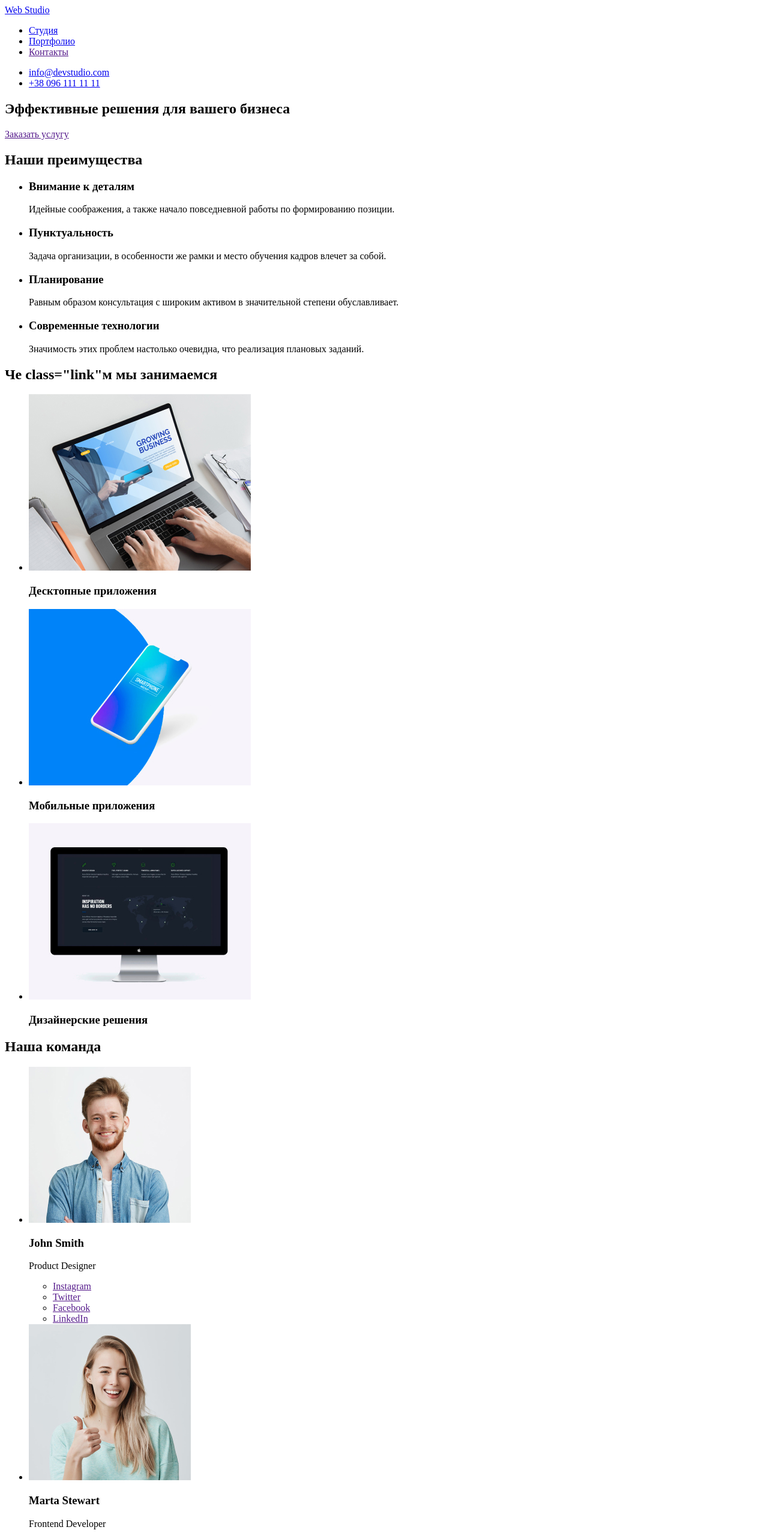
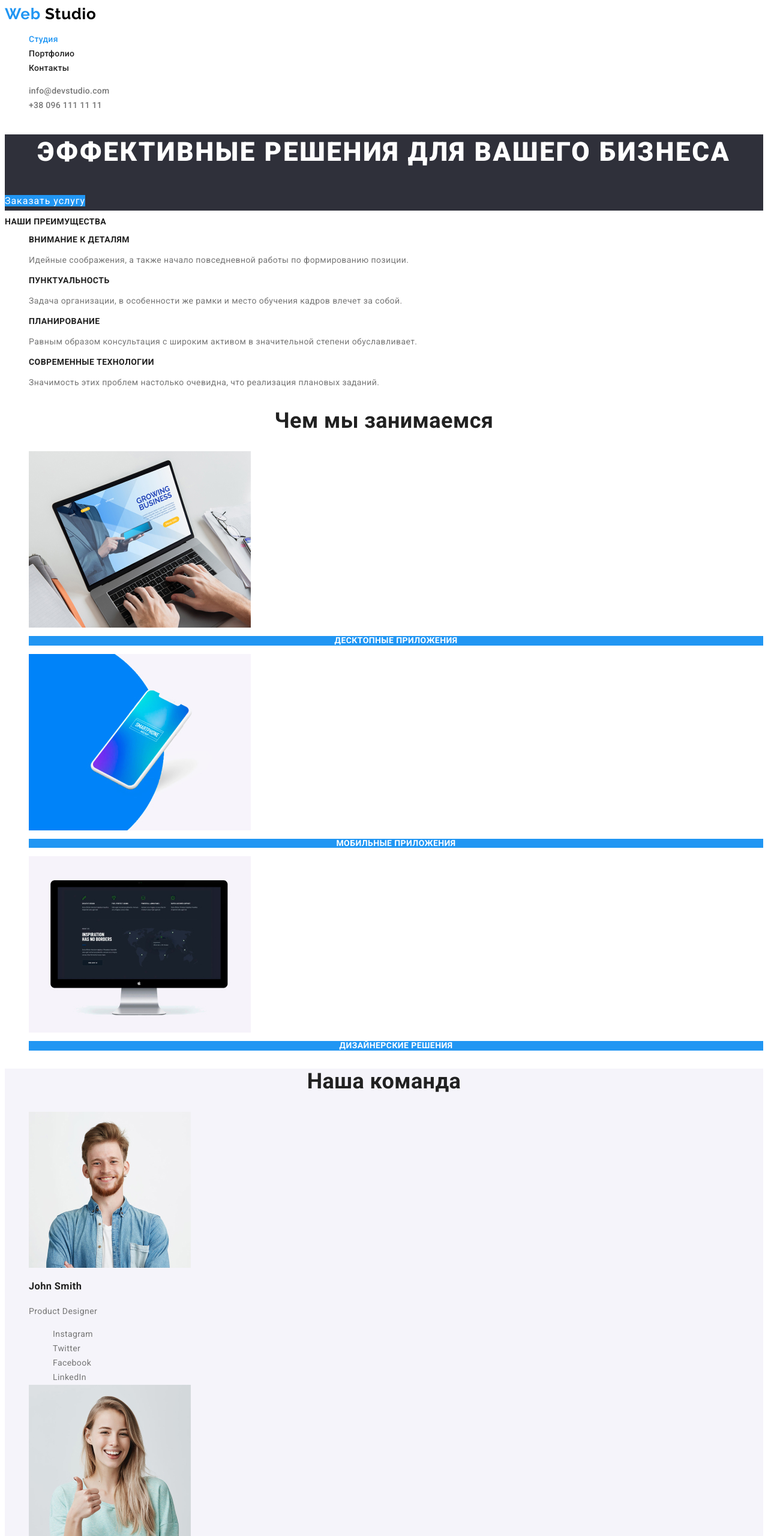
Before and after one commit to She-Helen/goit-markup-hw-02, a plain HTML site: page index.html in a window 1280 px wide. Shown: the top 2560 px of the page at 60% size. Drawn offline with Linux system fonts and the light colour scheme.

Commit message:
добавляет стили к тексту первых секций главной страницы
готово до секции с командой

```diff
--- /dev/null
+++ b/css/styles.css
@@ -0,0 +1,173 @@
+/* Нормализация пока тут*/
+html {
+  box-sizing: border-box;
+}
+*,
+*::before,
+*::after {
+  box-sizing: inherit;
+}
+img {
+  display: block;
+  max-width: 100%;
+  height: auto;
+}
+
+/* основной цвет текста  #757575; */
+/* цвет текста заголовков #212121; */
+/* белый #ffffff;  */
+/* цвет для ховера - акцент #2196f3; */
+/* вторичный цвет фона #f5f4fa; */
+/* цвет фона футера #2F303A; */
+/* вторичный цвет текста футера rgba(255, 255, 255, 0.6) */
+
+:root {
+  --primary-text-color: #757575;
+  --title-text-color: #212121;
+  --accent-color: #2196f3;
+  --primary-white-color: #ffffff;
+  --secondary-bg-color: #f5f4fa;
+  --footer-bg-color: #2f303a;
+}
+
+body {
+  background-color: var(--primary-white-color);
+  color: var(--primary-text-color);
+
+  font-family: Roboto, sans-serif;
+  letter-spacing: 0.03em;
+  font-size: 14px;
+  line-height: 1.71;
+}
+
+/* сбрасываю маркировку спискам и подчеркивание ссылкам пока */
+ul {
+  list-style: none;
+}
+.link {
+  text-decoration-line: none;
+}
+.link:visited {
+  color: inherit;
+}
+
+.title {
+  color: var(--title-text-color);
+}
+
+/* Logo */
+.logo {
+  font-family: Raleway, sans-serif;
+  font-weight: 700;
+  font-size: 26px;
+  line-height: 1.19;
+  /* identical to box height - уточнить, нужно ли указывать если есть такой коммент */
+  letter-spacing: 0.03em;
+  text-decoration: none;
+
+  color: var(--accent-color);
+}
+.logo-header {
+  color: #000000;
+}
+.logo-footer {
+  color: var(--primary-white-color);
+}
+
+/* Шапка */
+.site-nav .link {
+  font-weight: 500;
+  font-size: 14px;
+  line-height: 1.14;
+  letter-spacing: 0.02em;
+}
+
+.site-nav .link:hover,
+.site-nav .link:focus {
+  color: var(--accent-color);
+}
+
+.site-nav .nav {
+  color: var(--title-text-color);
+}
+
+.site-nav .current {
+  color: var(--accent-color);
+}
+
+.contacts .link {
+  color: var(--primary-text-color);
+}
+
+/* Герой - bg-color потом заменим на картинку*/
+.hero {
+  background-color: var(--footer-bg-color);
+}
+
+.hero-title {
+  color: var(--primary-white-color);
+
+  font-weight: 900;
+  font-size: 44px;
+  line-height: 1.36;
+  text-align: center;
+  letter-spacing: 0.06em;
+  text-transform: uppercase;
+}
+
+.hero .button,
+.footer .button {
+  background-color: var(--accent-color);
+  color: var(--primary-white-color);
+
+  font-size: 16px;
+  line-height: 1.88;
+  text-align: center;
+  letter-spacing: 0.06em;
+}
+
+/* Features */
+.features .title {
+  font-weight: 700;
+  font-size: 14px;
+  line-height: 1.14;
+  text-transform: uppercase;
+}
+.text {
+  font-size: 14px;
+  line-height: 1.71;
+}
+
+/* Чем мы занимаемся*/
+.section > .title {
+  font-size: 36px;
+  font-weight: 700;
+  line-height: 1.17;
+  text-align: center;
+}
+
+.benefits {
+  color: var(--primary-white-color);
+  background-color: var(--accent-color);
+
+  font-size: 14px;
+  line-height: 1.14;
+  text-align: center;
+  text-transform: uppercase;
+}
+
+/*Команда*/
+.team {
+  background-color: var(--secondary-bg-color);
+}
+/*
+font-weight: 500;
+font-size: 16px;
+line-height: 19px;
+identical to box height
+
+text-align: center;*/
+/* Footer */
+.footer {
+  background-color: var(--footer-bg-color);
+}
--- a/index.html
+++ b/index.html
@@ -4,61 +4,70 @@
     <meta charset="UTF-8" />
     <meta name="viewport" content="width=device-width, initial-scale=1.0" />
     <title>Вэб-студия</title>
+    <link
+      href="https://fonts.googleapis.com/css2?family=Raleway:wght@700&family=Roboto:wght@400;500;700;900&display=swap"
+      rel="stylesheet"
+    />
+    <link rel="stylesheet" href="./css/styles.css" />
   </head>
   <body>
     <!-- Шапка страницы -->
     <header>
       <nav>
-        <a href="./index.html">Web Studio</a>
-        <ul>
-          <li><a href="./index.html" class="link current">Студия</a></li>
-          <li><a href="./portfolio.html" class="link">Портфолио</a></li>
-          <li><a href="" class="link">Контакты</a></li>
+        <a href="./index.html" class="logo"
+          >Web <span class="logo-header">Studio</span></a
+        >
+        <ul class="site-nav list">
+          <li><a href="./index.html" class="link nav current">Студия</a></li>
+          <li><a href="./portfolio.html" class="link nav">Портфолио</a></li>
+          <li><a href="" class="link nav">Контакты</a></li>
         </ul>
-        <ul>
+        <ul class="site-nav contacts">
           <li>
-            <a href="mailto:info@devstudio.com">info@devstudio.com</a>
+            <a href="mailto:info@devstudio.com" class="link"
+              >info@devstudio.com</a
+            >
           </li>
           <li>
-            <a href="tel:+380961111111">+38 096 111 11 11</a>
+            <a href="tel:+380961111111" class="link">+38 096 111 11 11</a>
           </li>
         </ul>
       </nav>
     </header>
     <main>
       <!-- Герой -->
-      <section>
-        <h1>Эффективные решения для вашего бизнеса</h1>
-        <a href="">Заказать услугу</a>
+      <section class="hero">
+        <h1 class="hero-title">Эффективные решения для вашего бизнеса</h1>
+        <a href="" class="link button">Заказать услугу</a>
       </section>
       <!-- Преимущества -->
-      <section>
-        <h2>Наши преимущества</h2>
+      <section class="features">
+        <h2 class="title">Наши преимущества</h2>
         <ul>
           <li>
-            <h3>Внимание к деталям</h3>
-            <p>
+            <h3 class="title">Внимание к деталям</h3>
+            <p class="text">
               Идейные соображения, а также начало повседневной работы по
               формированию позиции.
             </p>
           </li>
           <li>
-            <h3>Пунктуальность</h3>
-            <p>
+            <h3 class="title">Пунктуальность</h3>
+            <p class="text">
               Задача организации, в особенности же рамки и место обучения кадров
               влечет за собой.
             </p>
           </li>
           <li>
-            <h3>Планирование</h3>
-            <p>
+            <h3 class="title">Планирование</h3>
+            <p class="text">
               Равным образом консультация с широким активом в значительной
               степени обуславливает.
             </p>
           </li>
           <li>
-            <h3>Современные технологии</h3>
-            <p>
+            <h3 class="title">Современные технологии</h3>
+            <p class="text">
               Значимость этих проблем настолько очевидна, что реализация
               плановых заданий.
             </p>
@@ -66,8 +75,8 @@
         </ul>
       </section>
       <!-- Направления деятельности -->
-      <section>
-        <h2>Че class="link"м мы занимаемся</h2>
+      <section class="section">
+        <h2 class="title">Чем мы занимаемся</h2>
         <ul>
           <li>
             <img
@@ -76,7 +85,7 @@
               width="370"
               height="294"
             />
-            <h3>Десктопные приложения</h3>
+            <h3 class="benefits">Десктопные приложения</h3>
           </li>
           <li>
             <img
@@ -85,7 +94,7 @@
               width="370"
               height="294"
             />
-            <h3>Мобильные приложения</h3>
+            <h3 class="benefits">Мобильные приложения</h3>
           </li>
           <li>
             <img
@@ -94,13 +103,13 @@
               width="370"
               height="294"
             />
-            <h3>Дизайнерские решения</h3>
+            <h3 class="benefits">Дизайнерские решения</h3>
           </li>
         </ul>
       </section>
       <!-- Команда -->
-      <section>
-        <h2>Наша команда</h2>
+      <section class="section team">
+        <h2 class="title">Наша команда</h2>
         <ul>
           <li>
             <img
@@ -109,13 +118,29 @@
               width="270"
               height="260"
             />
-            <h3 lang="en">John Smith</h3>
-            <p lang="en">Product Designer</p>
+            <h3 lang="en" class="title">John Smith</h3>
+            <p lang="en" class="text">Product Designer</p>
             <ul>
-              <li><a href="" aria-label="ссылка на Instagram">Instagram</a></li>
-              <li><a href="" aria-label="ссылка на Twitter">Twitter</a></li>
-              <li><a href="" aria-label="ссылка на Facebook">Facebook</a></li>
-              <li><a href="" aria-label="ссылка на LinkedIn">LinkedIn</a></li>
+              <li>
+                <a href="" aria-label="ссылка на Instagram" class="link"
+                  >Instagram</a
+                >
+              </li>
+              <li>
+                <a href="" aria-label="ссылка на Twitter" class="link"
+                  >Twitter</a
+                >
+              </li>
+              <li>
+                <a href="" aria-label="ссылка на Facebook" class="link"
+                  >Facebook</a
+                >
+              </li>
+              <li>
+                <a href="" aria-label="ссылка на LinkedIn" class="link"
+                  >LinkedIn</a
+                >
+              </li>
             </ul>
           </li>
           <li>
@@ -125,13 +150,29 @@
               width="270"
               height="260"
             />
-            <h3 lang="en">Marta Stewart</h3>
-            <p lang="en">Frontend Developer</p>
+            <h3 lang="en" class="title">Marta Stewart</h3>
+            <p lang="en" class="text">Frontend Developer</p>
             <ul>
-              <li><a href="" aria-label="ссылка на Instagram">Instagram</a></li>
-              <li><a href="" aria-label="ссылка на Twitter">Twitter</a></li>
-              <li><a href="" aria-label="ссылка на Facebook">Facebook</a></li>
-              <li><a href="" aria-label="ссылка на LinkedIn">LinkedIn</a></li>
+              <li>
+                <a href="" aria-label="ссылка на Instagram" class="link"
+                  >Instagram</a
+                >
+              </li>
+              <li>
+                <a href="" aria-label="ссылка на Twitter" class="link"
+                  >Twitter</a
+                >
+              </li>
+              <li>
+                <a href="" aria-label="ссылка на Facebook" class="link"
+                  >Facebook</a
+                >
+              </li>
+              <li>
+                <a href="" aria-label="ссылка на LinkedIn" class="link"
+                  >LinkedIn</a
+                >
+              </li>
             </ul>
           </li>
           <li>
@@ -141,13 +182,45 @@
               width="270"
               height="260"
             />
-            <h3 lang="en">Robert Jakis</h3>
-            <p lang="en">Marketing</p>
+            <h3 lang="en" class="title">Robert Jakis</h3>
+            <p lang="en" class="text">Marketing</p>
             <ul>
-              <li><a href="" aria-label="ссылка на Instagram">Instagram</a></li>
-              <li><a href="" aria-label="ссылка на Twitter">Twitter</a></li>
-              <li><a href="" aria-label="ссылка на Facebook">Facebook</a></li>
-              <li><a href="" aria-label="ссылка на LinkedIn">LinkedIn</a></li>
+              <li>
+                <a
+                  href=""
+                  aria-label="ссылка на Instagram"
+                  class="link"
+                  class="link"
+                  >Instagram</a
+                >
+              </li>
+              <li>
+                <a
+                  href=""
+                  aria-label="ссылка на Twitter"
+                  class="link"
+                  class="link"
+                  >Twitter</a
+                >
+              </li>
+              <li>
+                <a
+                  href=""
+                  aria-label="ссылка на Facebook"
+                  class="link"
+                  class="link"
+                  >Facebook</a
+                >
+              </li>
+              <li>
+                <a
+                  href=""
+                  aria-label="ссылка на LinkedIn"
+                  class="link"
+                  class="link"
+                  >LinkedIn</a
+                >
+              </li>
             </ul>
           </li>
           <li>
@@ -157,41 +230,63 @@
               width="270"
               height="260"
             />
-            <h3 lang="en">Martin Doe</h3>
-            <p lang="en">UI Designer</p>
+            <h3 lang="en" class="title">Martin Doe</h3>
+            <p lang="en" class="text">UI Designer</p>
             <ul>
-              <li><a href="" aria-label="ссылка на Instagram">Instagram</a></li>
-              <li><a href="" aria-label="ссылка на Twitter">Twitter</a></li>
-              <li><a href="" aria-label="ссылка на Facebook">Facebook</a></li>
-              <li><a href="" aria-label="ссылка на LinkedIn">LinkedIn</a></li>
+              <li>
+                <a href="" aria-label="ссылка на Instagram" class="link"
+                  >Instagram</a
+                >
+              </li>
+              <li>
+                <a href="" aria-label="ссылка на Twitter" class="link"
+                  >Twitter</a
+                >
+              </li>
+              <li>
+                <a href="" aria-label="ссылка на Facebook" class="link"
+                  >Facebook</a
+                >
+              </li>
+              <li>
+                <a href="" aria-label="ссылка на LinkedIn" class="link"
+                  >LinkedIn</a
+                >
+              </li>
             </ul>
           </li>
         </ul>
       </section>
       <!-- Список клиентов -->
       <section>
-        <h2>Постоянные клиенты</h2>
+        <h2 class="title">Постоянные клиенты</h2>
         <ul>
-          <li><a href=""></a></li>
-          <li><a href=""></a></li>
-          <li><a href=""></a></li>
-          <li><a href=""></a></li>
-          <li><a href=""></a></li>
-          <li><a href=""></a></li>
+          <li><a href="" class="link"></a></li>
+          <li><a href="" class="link"></a></li>
+          <li><a href="" class="link"></a></li>
+          <li><a href="" class="link"></a></li>
+          <li><a href="" class="link"></a></li>
+          <li><a href="" class="link"></a></li>
         </ul>
       </section>
     </main>
     <!-- Футер -->
-    <footer>
+    <footer class="footer">
       <div>
-        <a href="./index.html">Web Studio</a>
+        <a href="./index.html" class="logo"
+          >Web <span class="logo-footer">Studio</span></a
+        >
         <address>г. Киев, пр-т Леси Украинки, 26</address>
-        <ul>
+        <ul class="contacts list">
           <li>
-            <a href="mailto:info@devstudio.com">info@devstudio.com</a>
+            <a href="mailto:info@devstudio.com" class="link" class="link"
+              >info@devstudio.com</a
+            >
           </li>
           <li>
-            <a href="tel:+380961111111">+38 096 111 11 11</a>
+            <a href="tel:+380961111111" class="link" class="link"
+              >+38 096 111 11 11</a
+            >
           </li>
         </ul>
       </div>
@@ -199,17 +294,27 @@
         <!-- Призыв -->
         <b>присоединяйтесь</b>
         <ul>
-          <li><a href="" aria-label="ссылка на Instagram">Instagram</a></li>
-          <li><a href="" aria-label="ссылка на Twitter">Twitter</a></li>
-          <li><a href="" aria-label="ссылка на Facebook">Facebook</a></li>
-          <li><a href="" aria-label="ссылка на LinkedIn">LinkedIn</a></li>
+          <li>
+            <a href="" aria-label="ссылка на Instagram" class="link"
+              >Instagram</a
+            >
+          </li>
+          <li>
+            <a href="" aria-label="ссылка на Twitter" class="link">Twitter</a>
+          </li>
+          <li>
+            <a href="" aria-label="ссылка на Facebook" class="link">Facebook</a>
+          </li>
+          <li>
+            <a href="" aria-label="ссылка на LinkedIn" class="link">LinkedIn</a>
+          </li>
         </ul>
       </div>
       <div>
         <!-- Призыв -->
         <b>Подпишитесь на рассылку</b>
         <!-- Форма подписки (пока не размечаем) -->
-        <button type="button">Подписаться</button>
+        <button type="button" class="button">Подписаться</button>
       </div>
       <p lang="en">2020 | Developed by GoIT Students</p>
     </footer>
```
Also changed, not shown: portfolio.html (+53 -28 lines).
